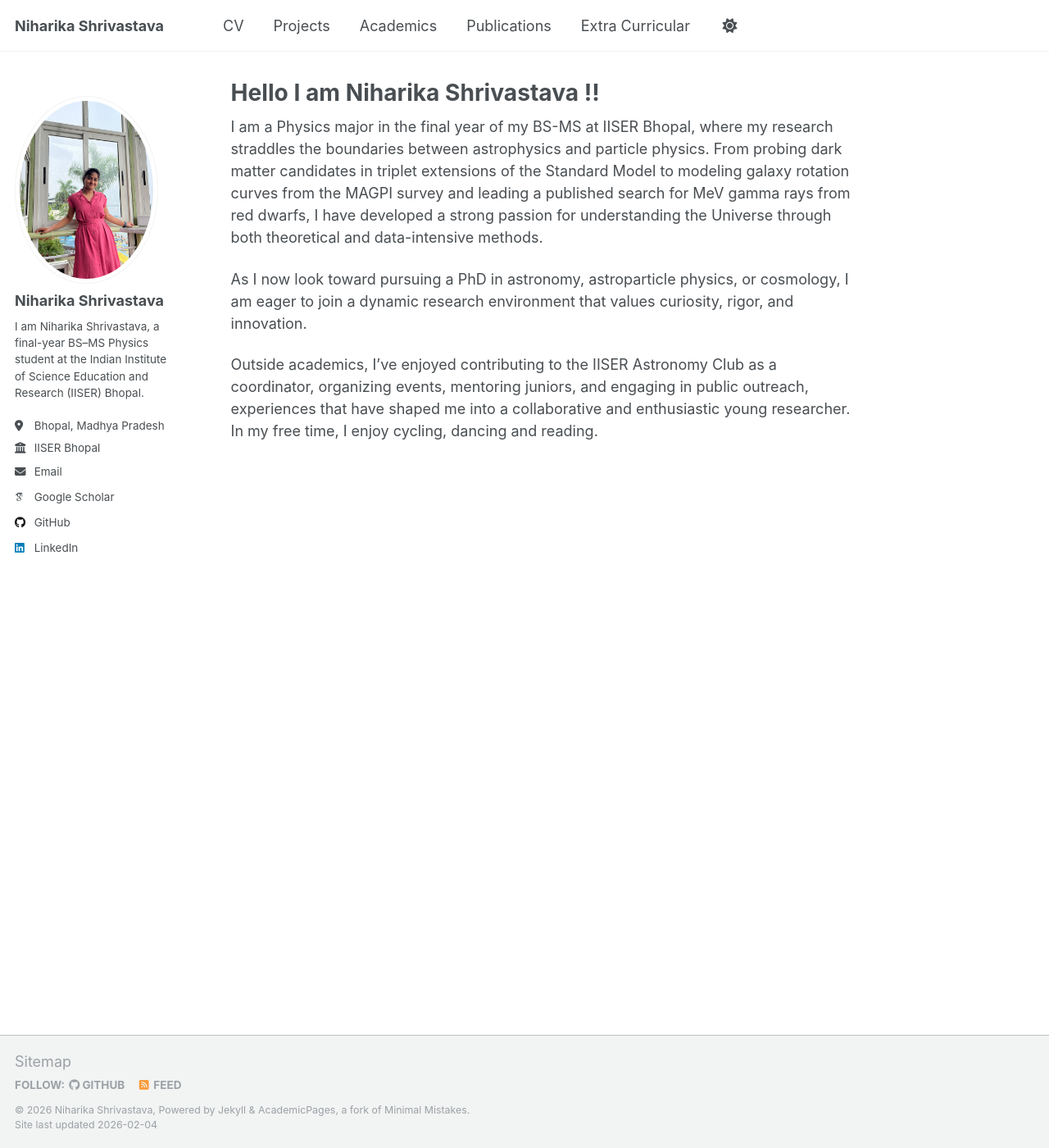
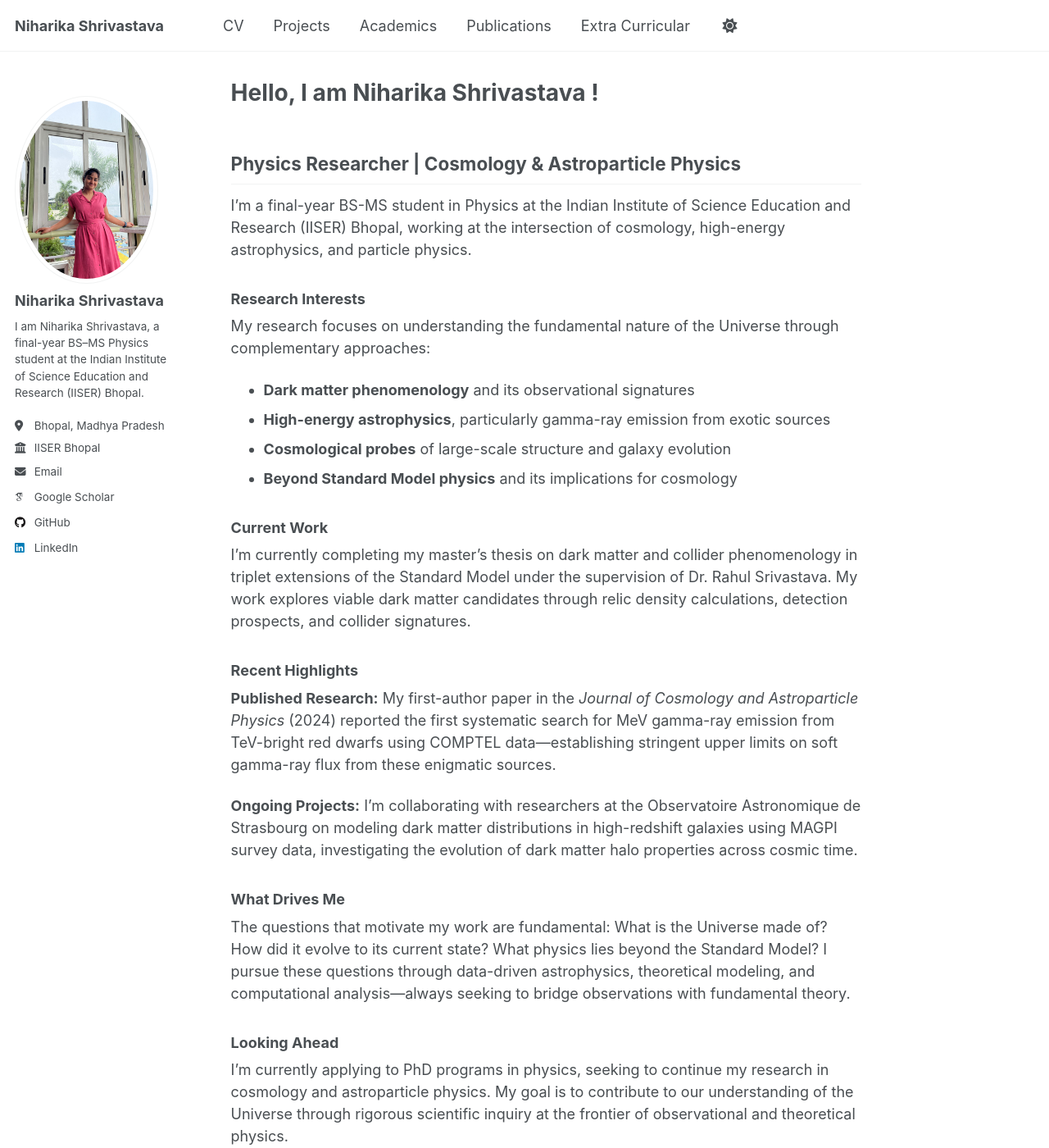
Before and after one commit to niharikashri22/niharikashri22.github.io, a Jekyll site: the page built from _pages/about.md, in a window 1280 px wide and 1400 px high. Shown: the whole window at 82% size. Built offline with Jekyll 4.4.1, drawn with Linux system fonts in a browser that asks for light colours; some web fonts are replaced; a script that is not in the unit is left out; some of the changed text lies outside the part shown.

Commit message:
Update about.md

```diff
--- a/_pages/about.md
+++ b/_pages/about.md
@@ -1,14 +1,47 @@
 ---
 permalink: /
-title: "Hello I am Niharika Shrivastava !!"
+title: "Hello, I am Niharika Shrivastava !"
 author_profile: true
 redirect_from:
   - /about/
   - /about.html
 ---
 
-I am a Physics major in the final year of my BS-MS at IISER Bhopal, where my research straddles the boundaries between astrophysics and particle physics. From probing dark matter candidates in triplet extensions of the Standard Model to modeling galaxy rotation curves from the MAGPI survey and leading a published search for MeV gamma rays from red dwarfs, I have developed a strong passion for understanding the Universe through both theoretical and data-intensive methods.
 
-As I now look toward pursuing a PhD in astronomy, astroparticle physics, or cosmology, I am eager to join a dynamic research environment that values curiosity, rigor, and innovation.
+## Physics Researcher | Cosmology & Astroparticle Physics
 
-Outside academics, I’ve enjoyed contributing to the IISER Astronomy Club as a coordinator, organizing events, mentoring juniors, and engaging in public outreach, experiences that have shaped me into a collaborative and enthusiastic young researcher. In my free time, I enjoy cycling, dancing and reading.
+I'm a final-year BS-MS student in Physics at the Indian Institute of Science Education and Research (IISER) Bhopal, working at the intersection of cosmology, high-energy astrophysics, and particle physics.
+
+### Research Interests
+
+My research focuses on understanding the fundamental nature of the Universe through complementary approaches:
+
+- **Dark matter phenomenology** and its observational signatures
+- **High-energy astrophysics**, particularly gamma-ray emission from exotic sources
+- **Cosmological probes** of large-scale structure and galaxy evolution
+- **Beyond Standard Model physics** and its implications for cosmology
+
+### Current Work
+
+I'm currently completing my master's thesis on dark matter and collider phenomenology in triplet extensions of the Standard Model under the supervision of Dr. Rahul Srivastava. My work explores viable dark matter candidates through relic density calculations, detection prospects, and collider signatures.
+
+### Recent Highlights
+
+**Published Research:** My first-author paper in the *Journal of Cosmology and Astroparticle Physics* (2024) reported the first systematic search for MeV gamma-ray emission from TeV-bright red dwarfs using COMPTEL data—establishing stringent upper limits on soft gamma-ray flux from these enigmatic sources.
+
+**Ongoing Projects:** I'm collaborating with researchers at the Observatoire Astronomique de Strasbourg on modeling dark matter distributions in high-redshift galaxies using MAGPI survey data, investigating the evolution of dark matter halo properties across cosmic time.
+
+### What Drives Me
+
+The questions that motivate my work are fundamental: What is the Universe made of? How did it evolve to its current state? What physics lies beyond the Standard Model? I pursue these questions through data-driven astrophysics, theoretical modeling, and computational analysis—always seeking to bridge observations with fundamental theory.
+
+### Looking Ahead
+
+I'm currently applying to PhD programs in physics, seeking to continue my research in cosmology and astroparticle physics. My goal is to contribute to our understanding of the Universe through rigorous scientific inquiry at the frontier of observational and theoretical physics.
+
+---
+
+**Contact:** niharikas21@iiserb.ac.in
+**Location:** IISER Bhopal, India
+
+[CV] [Publications] [Projects] [Contact]
```
